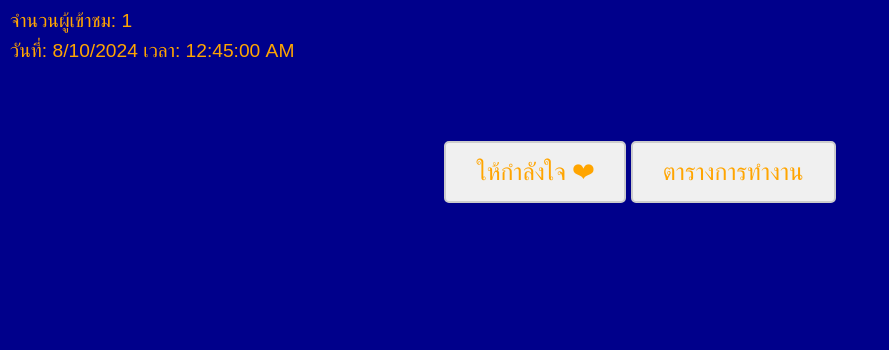
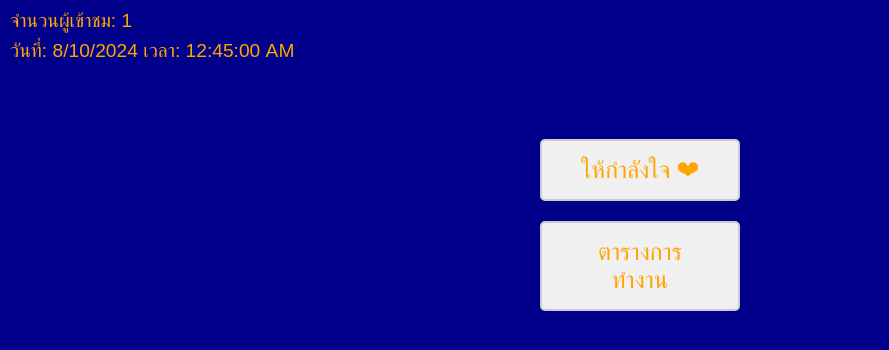
Before and after one commit to DSKLKP/CABB, a plain HTML site: page index.html in a window 1280 px wide. Shown: the whole page, without its empty margins (0-889 px from the left). Drawn offline with Linux system fonts and the light colour scheme.

Commit message:
Update index.html
Signed-off-by: DSKLKP <sikalinkhealploy@gmail.com>

```diff
--- a/index.html
+++ b/index.html
@@ -17,6 +17,7 @@
             color: orange;
             position: relative;
             animation: moveText 5s linear infinite;
+            margin-top: 50px; /* เพิ่มระยะห่างด้านบน */
         }
 
         @keyframes moveText {
@@ -47,6 +48,8 @@
             transition: background-color 0.3s, transform 0.2s;
             margin: 20px auto;
             color: orange;
+            display: block;
+            width: 200px; /* กำหนดความกว้างให้ปุ่ม */
         }
 
         #myButton:hover, #scheduleButton:hover {
```
